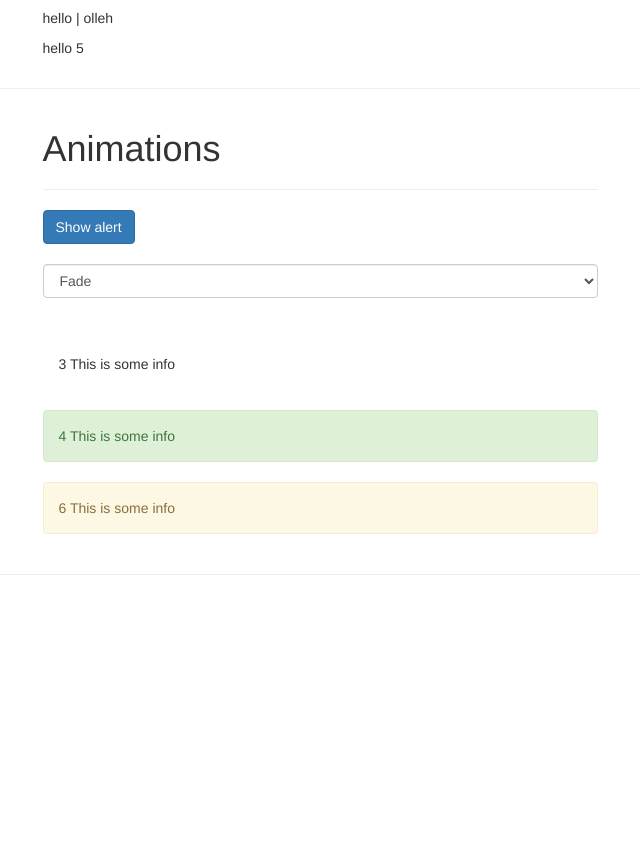
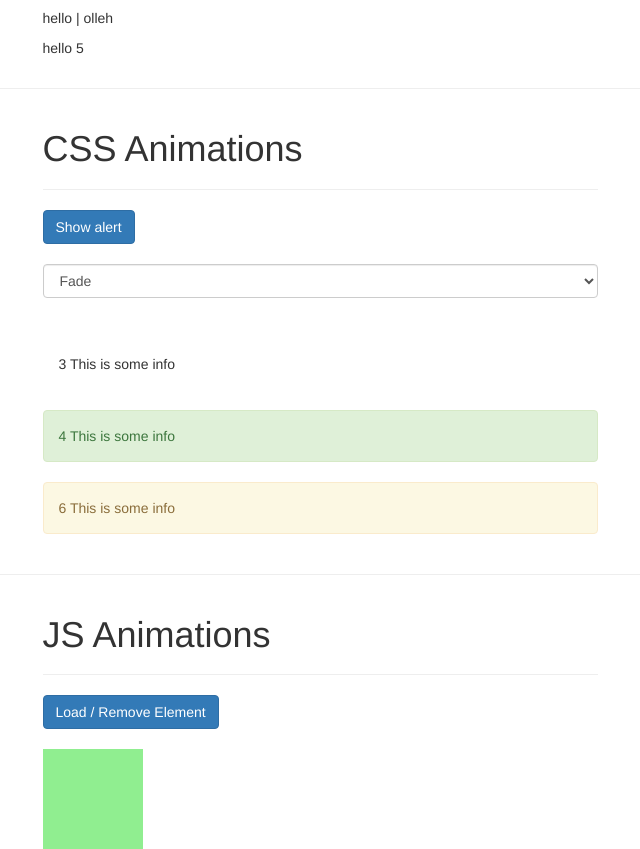
Before and after one commit to islaytitans/vue-ts-quotes, a Vue app: page / in a window 1280 px wide. Shown: the part 2000-2849 px from the top of the page, without its empty margins (335-975 px from the left). Before the commit the page ends 2595 px from the top, so only its background shows below. Built offline with nearby package versions, Linux system fonts and the light colour scheme; a web font is replaced by a local one.

Commit message:
Using js to animate by using hooks

```diff
--- a/src/App.vue
+++ b/src/App.vue
@@ -24,6 +24,7 @@
     <hr />
     <app-animations></app-animations>
     <hr />
+    <app-js-animations></app-js-animations>
   </div>
 </template>
 
@@ -38,6 +39,7 @@ import AnotherForm from "./components/AnotherForm.vue";
 import Directive from "./components/Directive.vue";
 import FiltersMixins from "./components/FiltersMixins.vue";
 import Animations from "./components/Animations.vue";
+import JsAnimations from "./components/JsAnimations.vue";
 
 export default Vue.extend({
   name: "App",
@@ -66,7 +68,8 @@ export default Vue.extend({
     appAnotherForm: AnotherForm,
     appDirective: Directive,
     appFiltersMixins: FiltersMixins,
-    appAnimations: Animations
+    appAnimations: Animations,
+    appJsAnimations: JsAnimations
   },
 });
 </script>
--- a/src/components/Animations.vue
+++ b/src/components/Animations.vue
@@ -2,7 +2,7 @@
   <div class="container">
     <div class="row">
       <div class="col-xs-12 col-sm-8 col-sm-offset-2 col-md-6 col-md-offset-3">
-        <h1>Animations</h1>
+        <h1>CSS Animations</h1>
         <hr />
         <button class="btn btn-primary" @click="show = !show">
           Show alert
--- /dev/null
+++ b/src/components/JsAnimations.vue
@@ -0,0 +1,128 @@
+<template>
+  <div class="container">
+    <div class="row">
+      <div class="col-xs-12 col-sm-8 col-sm-offset-2 col-md-6 col-md-offset-3">
+        <h1>JS Animations</h1>
+        <hr />
+        <button class="btn btn-primary" @click="load = !load">
+          Load / Remove Element
+        </button>
+        <br />
+        <br />
+        <transition
+          @before-enter="beforeEnter"
+          @enter="enter"
+          @after-enter="afterEnter"
+          @enter-cancelled="enterCancelled"
+          @before-leave="beforeLeave"
+          @leave="leave"
+          @after-leave="afterLeave"
+          @leave-cancelled="leaveCancelled"
+        >
+          <div
+            style="width: 100px; height: 100px; background-color: lightgreen"
+            v-if="load"
+          ></div>
+        </transition>
+      </div>
+    </div>
+  </div>
+</template>
+
+<script lang="ts">
+import Vue from "vue";
+export default Vue.extend({
+  data() {
+    return {
+      show: false,
+      load: true,
+      alertAnimation: "fade",
+    };
+  },
+  methods: {
+    beforeEnter(el: HTMLElement) {
+      console.log("beforeEnter");
+    },
+    enter(el: HTMLElement, done) {
+      console.log("enter");
+      done();
+    },
+    afterEnter(el: HTMLElement) {
+      console.log("afterEnter");
+    },
+    enterCancelled(el: HTMLElement) {
+      console.log("enterCancelled");
+    },
+    beforeLeave(el: HTMLElement) {
+      console.log("beforeLeave");
+    },
+    leave(el: HTMLElement, done) {
+      console.log("leave");
+    },
+    afterLeave(el: HTMLElement) {
+      console.log("afterLeave");
+    },
+    leaveCancelled(el: HTMLElement) {
+      console.log("leaveCancelled");
+    },
+  },
+});
+</script>
+
+<style>
+.fade-enter {
+  opacity: 0;
+}
+
+.fade-enter-active {
+  transition: opacity 1s;
+}
+
+.fade-leave {
+  /* Not required but adding for info
+  opacity: 1; */
+}
+
+.fade-leave-active {
+  transition: opacity 1s;
+  opacity: 0;
+}
+
+.slide-enter {
+  opacity: 0;
+  /* Not required but adding for info
+    transform: translateY(20px); */
+}
+
+.slide-enter-active {
+  animation: slide-in 1s ease-out forwards;
+  transition: opacity 0.5s;
+}
+
+.slide-leave {
+}
+
+.slide-leave-active {
+  animation: slide-out 1s ease-out forwards;
+  transition: opacity 1s;
+  opacity: 0;
+}
+
+@keyframes slide-in {
+  from {
+    transform: translateY(20px);
+  }
+  to {
+    transform: translateY(0);
+  }
+}
+
+@keyframes slide-out {
+  from {
+    transform: translateY(0);
+  }
+  to {
+    transform: translateY(20px);
+  }
+}
+</style>
--- a/src/mixins/lengthAwareMixins.ts
+++ b/src/mixins/lengthAwareMixins.ts
@@ -1,6 +1,6 @@
 export const lengthAwareMixin = {
   computed: {
-    count() {
+    count(): string {
       return this.text + " " + this.text.length;
     },
   },
```
